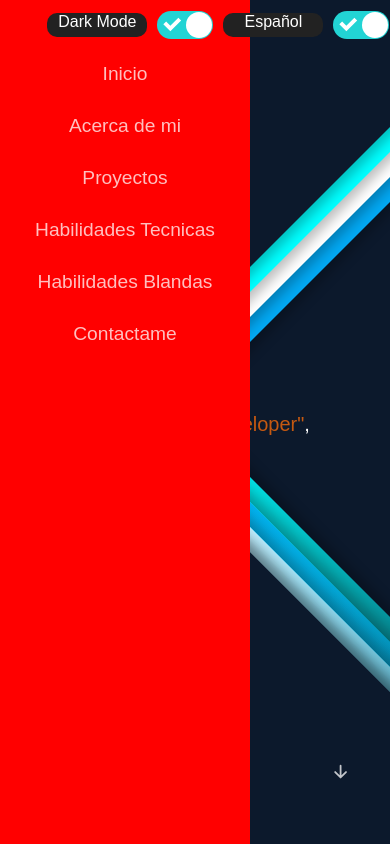
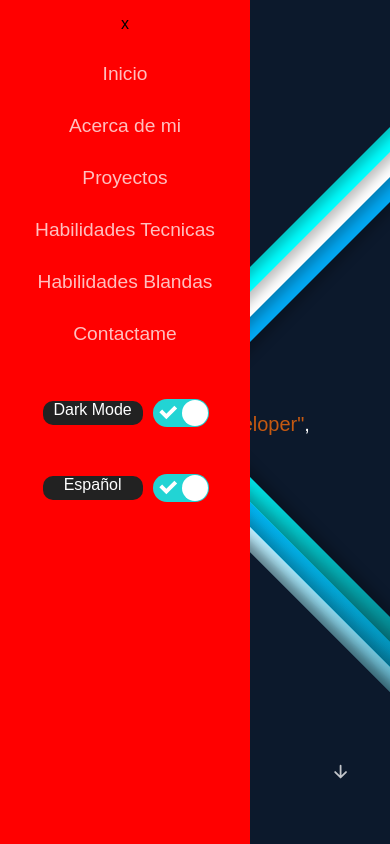
Before and after one commit to leonelborgesdev/portfolio, a React (Create React App) app: page / in a window 390 px wide. Shown: the top 844 px of the page. Built offline with nearby package versions, Linux system fonts and the light colour scheme.

Commit message:
portfolio

```diff
--- a/src/components/Portfolio/Portfolio.css
+++ b/src/components/Portfolio/Portfolio.css
@@ -95,3 +95,20 @@
         right: 0px;
     }
 }
+@media screen and (max-width: 940px) {
+
+    .nav_opciones {
+        display: flex;
+        align-items: center;
+        justify-content: flex-end;
+        flex-direction: row;
+        height: 150px;
+        width: 96%;
+        position: relative;
+        flex-direction: column;
+    }
+    .switch label,
+    .switchLanguaje label{
+        background: transparent;
+    }
+}
```
